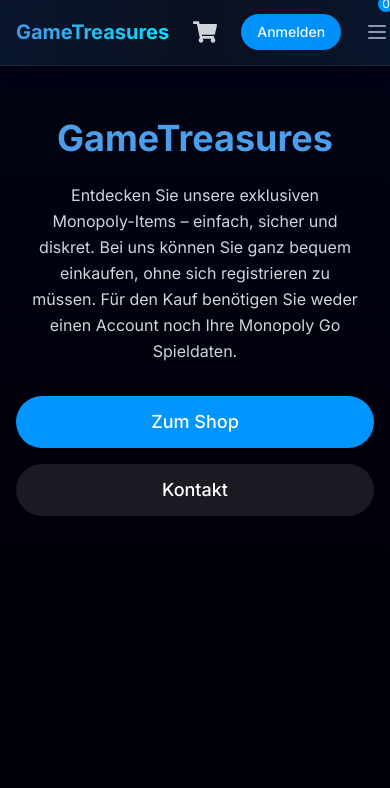
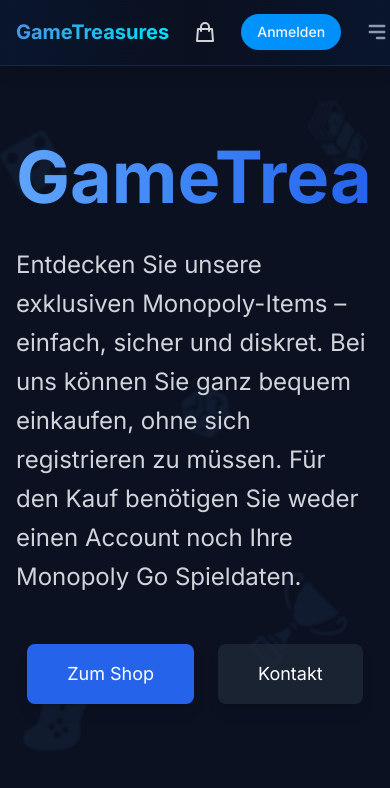
Before and after one commit to Xcruser/game-treasures, a Next.js app: page / in a window 390 px wide. Shown: the top 788 px of the page. Built offline with nearby package versions, Linux system fonts and the light colour scheme.

Commit message:
feat: Verbessere UI/UX mit animiertem Hintergrund und modernisiertem Design
- Füge animierte Gaming-Icons im Hintergrund hinzu
- Aktualisiere das Layout und die Navigation
- Verbessere die Farbpalette und Animationen
- Optimiere die Responsive-Design-Implementierung

```diff
--- a/src/app/globals.css
+++ b/src/app/globals.css
@@ -3,15 +3,33 @@
 @tailwind utilities;
 
 :root {
-  --background: #ffffff;
-  --foreground: #171717;
+  --background-start: #0B1120;
+  --background-end: #1A2642;
 }
 
-@media (prefers-color-scheme: dark) {
-  :root {
-    --background: #0a0a0a;
-    --foreground: #ededed;
-  }
+body {
+  background-color: var(--background-start);
+  background-image:
+    linear-gradient(to bottom right,
+      rgba(0, 149, 255, 0.05) 1px,
+      transparent 1px
+    ),
+    linear-gradient(to bottom right,
+      rgba(0, 71, 171, 0.05) 1px,
+      transparent 1px
+    ),
+    radial-gradient(
+      circle at 50% 50%,
+      var(--background-end),
+      var(--background-start)
+    );
+  background-size:
+    30px 30px,
+    90px 90px,
+    100% 100%;
+  background-position: 0 0, 0 0, 0 0;
+  min-height: 100vh;
+  color: #ffffff;
 }
 
 @layer base {
@@ -26,7 +44,7 @@
   }
 
   .glass-effect {
-    @apply bg-glass backdrop-blur-glass border border-white/20;
+    @apply bg-[#1A2642]/30 backdrop-blur-[8px] border border-white/10 shadow-lg;
   }
 
   .card {
@@ -41,3 +59,22 @@
     @apply glass-effect hover:bg-white/20 text-white font-semibold py-2 px-4 rounded-md transition-colors;
   }
 }
+
+@layer utilities {
+  .animate-gradient {
+    @apply bg-gradient-to-r from-[#0095FF]/10 via-[#0047AB]/10 to-[#1A2642]/10 bg-[length:200%_200%];
+    animation: gradient 15s ease infinite;
+  }
+}
+
+@keyframes gradient {
+  0% {
+    background-position: 0% 50%;
+  }
+  50% {
+    background-position: 100% 50%;
+  }
+  100% {
+    background-position: 0% 50%;
+  }
+}
--- a/src/app/layout.tsx
+++ b/src/app/layout.tsx
@@ -1,6 +1,6 @@
 import { Inter } from 'next/font/google';
 import "./globals.css";
-import ClientLayout from '@/components/ClientLayout';
+import Navbar from '@/components/Navbar';
 import { metadata } from './metadata';
 
 const inter = Inter({ subsets: ['latin'] });
@@ -14,8 +14,15 @@
 }) {
   return (
     <html lang="de">
-      <body className={`${inter.className} bg-[#0B1120]`}>
-        <ClientLayout>{children}</ClientLayout>
+      <body className={`${inter.className} min-h-screen bg-[#0B1120]`}>
+        {/* Navigation */}
+        <Navbar />
+
+        {/* Basis-Hintergrund */}
+        <div className="fixed inset-0 z-0 bg-gradient-to-b from-[#0B1120] via-[#131B2E] to-[#0B1120] opacity-60" />
+
+        {/* Haupt-Content */}
+        {children}
       </body>
     </html>
   );
--- a/src/app/page.tsx
+++ b/src/app/page.tsx
@@ -1,11 +1,40 @@
-import Header from '@/components/Header';
+import BackgroundIcons from '@/components/BackgroundIcons';
 
 export default function Home() {
   return (
-    <main className="min-h-screen bg-background">
-      <Header />
-      <div className="container mx-auto px-4">
-        {/* Hier kommt der weitere Content */}
+    <main className="min-h-screen relative bg-background overflow-hidden">
+      {/* Hintergrund mit Icons */}
+      <div className="absolute inset-0 z-0">
+        <BackgroundIcons />
+      </div>
+
+      {/* Hero Section */}
+      <div className="relative z-10 flex flex-col items-center justify-center min-h-screen px-4">
+        <div className="w-full max-w-5xl mx-auto">
+          <h1 className="text-7xl font-bold mb-8 bg-clip-text text-transparent bg-gradient-to-r from-blue-400 via-blue-500 to-blue-600">
+            GameTreasures
+          </h1>
+          <p className="text-2xl text-gray-300 mb-12 max-w-3xl mx-auto leading-relaxed">
+            Entdecken Sie unsere exklusiven Monopoly-Items – einfach, sicher und
+            diskret. Bei uns können Sie ganz bequem einkaufen, ohne sich registrieren zu
+            müssen. Für den Kauf benötigen Sie weder einen Account noch Ihre
+            Monopoly Go Spieldaten.
+          </p>
+          <div className="flex gap-6 justify-center">
+            <a
+              href="/shop"
+              className="px-10 py-4 bg-blue-600 text-white text-lg rounded-lg hover:bg-blue-700 transition-all hover:scale-105 shadow-lg hover:shadow-blue-500/20"
+            >
+              Zum Shop
+            </a>
+            <a
+              href="/kontakt"
+              className="px-10 py-4 bg-gray-800/80 text-white text-lg rounded-lg hover:bg-gray-700 transition-all hover:scale-105 shadow-lg"
+            >
+              Kontakt
+            </a>
+          </div>
+        </div>
       </div>
     </main>
   );
--- /dev/null
+++ b/src/components/BackgroundIcons.tsx
@@ -0,0 +1,91 @@
+'use client';
+
+import { GiDiceSixFacesFive, GiMoneyStack, GiTrophyCup, GiPerspectiveDiceSixFacesRandom } from 'react-icons/gi';
+import { IoGameController } from 'react-icons/io5';
+import { useEffect, useState } from 'react';
+
+// Generiere zufällige Bewegungsparameter für jedes Icon
+const generateRandomMovement = () => ({
+  duration: 15 + Math.random() * 10, // 15-25 Sekunden
+  xOffset: -15 + Math.random() * 30, // -15 bis +15 Pixel
+  yOffset: -15 + Math.random() * 30,
+  rotateOffset: Math.random() * 360, // 0-360 Grad
+  scale: 0.9 + Math.random() * 0.2, // 0.9-1.1
+});
+
+const icons = [
+  { Icon: GiDiceSixFacesFive, initialPosition: { left: '10%', top: '20%' }, size: '4rem' },
+  { Icon: GiMoneyStack, initialPosition: { left: '85%', top: '15%' }, size: '5rem' },
+  { Icon: GiTrophyCup, initialPosition: { left: '75%', top: '75%' }, size: '6rem' },
+  { Icon: IoGameController, initialPosition: { left: '15%', top: '85%' }, size: '5rem' },
+  { Icon: GiPerspectiveDiceSixFacesRandom, initialPosition: { left: '50%', top: '50%' }, size: '4rem' },
+].map(icon => ({
+  ...icon,
+  movement: generateRandomMovement(),
+}));
+
+export default function BackgroundIcons() {
+  const [isVisible, setIsVisible] = useState(false);
+  const [movements, setMovements] = useState(icons.map(() => generateRandomMovement()));
+
+  useEffect(() => {
+    setIsVisible(true);
+
+    // Periodisch neue Bewegungen generieren
+    const interval = setInterval(() => {
+      setMovements(prev => prev.map(() => generateRandomMovement()));
+    }, 20000); // Alle 20 Sekunden
+
+    return () => clearInterval(interval);
+  }, []);
+
+  return (
+    <div className="fixed inset-0 pointer-events-none overflow-hidden">
+      {icons.map(({ Icon, initialPosition, size, movement }, index) => {
+
+        return (
+          <div
+            key={index}
+            className={`absolute opacity-0 text-blue-400/50 transition-all duration-1000 ease-in-out
+              ${isVisible ? 'opacity-[0.15]' : ''}`}
+            style={{
+              left: initialPosition.left,
+              top: initialPosition.top,
+              fontSize: size,
+              filter: 'blur(1px)',
+              transform: 'translate(-50%, -50%)',
+              animation: isVisible ? `float-${index} ${movement.duration}s infinite ease-in-out` : '',
+            }}
+          >
+            <Icon
+              className="transform transition-all duration-1000"
+              style={{
+                animation: isVisible ? `rotate-${index} ${movement.duration * 1.5}s infinite ease-in-out` : '',
+              }}
+            />
+            <style jsx>{`
+              @keyframes float-${index} {
+                0%, 100% {
+                  transform: translate(-50%, -50%) translate(0, 0) scale(1);
+                }
+                50% {
+                  transform: translate(-50%, -50%)
+                    translate(${movement.xOffset}px, ${movement.yOffset}px)
+                    scale(${movement.scale});
+                }
+              }
+              @keyframes rotate-${index} {
+                0%, 100% {
+                  transform: rotate(0deg);
+                }
+                50% {
+                  transform: rotate(${movement.rotateOffset}deg);
+                }
+              }
+            `}</style>
+          </div>
+        );
+      })}
+    </div>
+  );
+}
--- a/src/components/Navbar.tsx
+++ b/src/components/Navbar.tsx
@@ -4,11 +4,13 @@
 import Link from 'next/link';
 import SearchBar from './SearchBar';
 import { usePathname } from 'next/navigation';
-import { FaShoppingCart } from 'react-icons/fa';
+import { HiOutlineShoppingBag } from 'react-icons/hi';
+import { HiMenuAlt3, HiX } from 'react-icons/hi';
 
 export default function Navbar() {
   const pathname = usePathname();
   const [isMobileMenuOpen, setIsMobileMenuOpen] = useState(false);
+  const cartItemCount = 0; // assuming this is where you get the cart item count from
 
   const isActivePath = (path: string) => {
     return pathname === path;
@@ -75,15 +77,17 @@
               </div>
 
               {/* Warenkorb */}
-              <Link
-                href="/cart"
-                className="p-2 text-gray-300 hover:text-[#4C9EEB] transition-colors duration-300"
+              <button
+                className="relative p-2 text-gray-300 hover:text-[#0095FF] transition-all duration-300 group"
+                aria-label="Warenkorb öffnen"
               >
-                <FaShoppingCart className="h-6 w-6" />
-                <span className="absolute -top-1 -right-1 bg-[#0095FF] text-white text-xs rounded-full h-4 w-4 flex items-center justify-center">
-                  0
-                </span>
-              </Link>
+                <HiOutlineShoppingBag className="h-6 w-6 transform group-hover:scale-110 transition-all duration-300" />
+                {cartItemCount > 0 && (
+                  <span className="absolute -top-1 -right-1 bg-gradient-to-r from-[#0095FF] to-[#0047AB] text-white text-xs rounded-full h-5 w-5 flex items-center justify-center transform group-hover:scale-110 transition-all duration-300 shadow-lg">
+                    {cartItemCount}
+                  </span>
+                )}
+              </button>
 
               {/* Anmelden Button */}
               <Link
@@ -100,13 +104,9 @@
               >
                 <span className="sr-only">Menü öffnen</span>
                 {!isMobileMenuOpen ? (
-                  <svg className="h-6 w-6" fill="none" viewBox="0 0 24 24" stroke="currentColor">
-                    <path strokeLinecap="round" strokeLinejoin="round" strokeWidth={2} d="M4 6h16M4 12h16M4 18h16" />
-                  </svg>
+                  <HiMenuAlt3 className="h-6 w-6" />
                 ) : (
-                  <svg className="h-6 w-6" fill="none" viewBox="0 0 24 24" stroke="currentColor">
-                    <path strokeLinecap="round" strokeLinejoin="round" strokeWidth={2} d="M6 18L18 6M6 6l12 12" />
-                  </svg>
+                  <HiX className="h-6 w-6" />
                 )}
               </button>
             </div>
--- a/tailwind.config.ts
+++ b/tailwind.config.ts
@@ -20,9 +20,8 @@
           light: '#334155',   // slate-700
         },
         background: {
-          DEFAULT: '#000008',    // Sehr dunkles Blauschwarz
-          secondary: '#00000f',  // Etwas mehr Blau
-          tertiary: '#000016',   // Noch etwas mehr Blau, aber immer noch sehr dunkel
+          DEFAULT: '#0B1120',    // Sehr dunkles Blauschwarz
+          secondary: '#1A2642',  // Etwas mehr Blau
         },
         navbar: {
           glass: 'rgba(0, 240, 255, 0.03)',  // Sehr transparentes Türkis
@@ -31,15 +30,24 @@
       },
       backgroundImage: {
         'gradient-game': 'linear-gradient(to bottom, var(--tw-gradient-stops))',
+        'grid-pattern': `
+          linear-gradient(to right, rgba(0, 149, 255, 0.15) 1px, transparent 1px),
+          linear-gradient(to bottom, rgba(0, 149, 255, 0.15) 1px, transparent 1px),
+          radial-gradient(rgba(0, 149, 255, 0.1) 1px, transparent 1px)
+        `,
+        'radial-gradient': 'radial-gradient(circle at center, rgba(26, 38, 66, 0.8) 0%, rgba(11, 17, 32, 0.8) 100%)',
       },
       backgroundColor: {
         'glass': 'rgba(255, 255, 255, 0.1)',
       },
       backdropBlur: {
-        'glass': '12px', // Stärkerer Blur-Effekt
+        'glass': '8px', // Stärkerer Blur-Effekt
       },
       boxShadow: {
         'glass': '0 4px 6px -1px rgba(0, 240, 255, 0.05), 0 2px 4px -1px rgba(0, 240, 255, 0.03)',
+      },
+      backgroundSize: {
+        'grid': '40px 40px, 40px 40px, 4px 4px',
       },
       keyframes: {
         gradient: {
@@ -52,9 +60,54 @@
             'background-position': 'right center',
           },
         },
+        float: {
+          '0%': {
+            transform: 'translateY(100vh) rotate(0deg)',
+            opacity: '0.05'
+          },
+          '50%': {
+            opacity: '0.08',
+            transform: 'translateY(50vh) rotate(180deg)'
+          },
+          '100%': {
+            transform: 'translateY(-100px) rotate(360deg)',
+            opacity: '0.05'
+          }
+        },
+        'float-diagonal': {
+          '0%': {
+            transform: 'translate(-50%, -50%) translate(-20px, -20px) rotate(0deg)',
+            opacity: '0.15'
+          },
+          '50%': {
+            transform: 'translate(-50%, -50%) translate(20px, 20px) rotate(180deg)',
+            opacity: '0.2'
+          },
+          '100%': {
+            transform: 'translate(-50%, -50%) translate(-20px, -20px) rotate(360deg)',
+            opacity: '0.15'
+          }
+        },
+        'float-smooth': {
+          '0%, 100%': {
+            transform: 'translate(-50%, -50%) translate(0, 0) rotate(0deg)',
+          },
+          '25%': {
+            transform: 'translate(-50%, -50%) translate(10px, -10px) rotate(90deg)',
+          },
+          '50%': {
+            transform: 'translate(-50%, -50%) translate(0, 0) rotate(180deg)',
+          },
+          '75%': {
+            transform: 'translate(-50%, -50%) translate(-10px, 10px) rotate(270deg)',
+          }
+        }
       },
       animation: {
         gradient: 'gradient 8s ease infinite',
+        float: 'float 30s linear infinite',
+        'float-diagonal': 'float-diagonal 15s ease-in-out infinite',
+        'float-smooth': 'float-smooth 20s infinite ease-in-out'
       }
     },
   },
```
